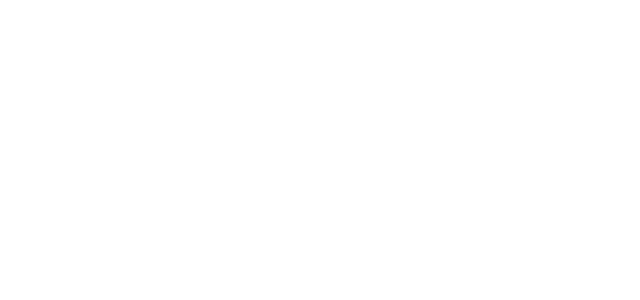
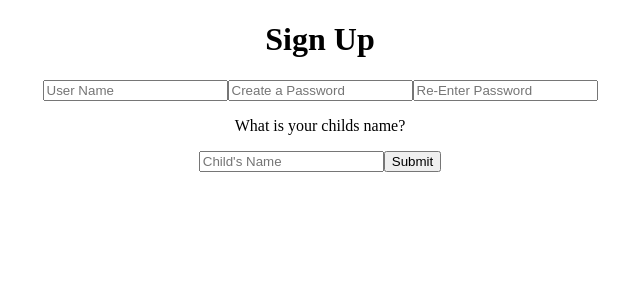
Before and after one commit to Bw-Gigapet-4/FE, a React (Create React App) app in the folder gigapet/: page /signup in a window 1280 px wide. Shown: the top 300 px of the page, without its empty margins (320-960 px from the left). Built offline with nearby package versions, Linux system fonts and the light colour scheme.

Commit message:
Set up SignUp form.

```diff
--- a/gigapet/src/App.js
+++ b/gigapet/src/App.js
@@ -1,10 +1,12 @@
 import React from 'react';
 import './App.css';
+
+import SignUp from "./components/SignUp";
 
 function App() {
   return (
     <div className="App">
-
+      <SignUp />
     </div>
   );
 }
--- a/gigapet/src/components/SignUp.js
+++ b/gigapet/src/components/SignUp.js
@@ -2,25 +2,70 @@
 import { withFormik, Form, Field } from 'formik';
 import * as Yup from 'yup';
 
-export default function SignUp(){
+const SignUpFields =({ errors, touched })=>{
     return(
         <div>
             <Form>
                 <h1>Sign Up</h1>
-                <Field type="text" name="fname" placeholder="First Name" />
 
-                <Field type="text" name="lname" placeholder="Last Name" />
+                <Field type="text" name="name" placeholder="User Name" />
+                {touched.name && errors.name && <p>{errors.name}</p>}
 
-                <Field type="text" name="uname" placeholder="User Name" />
+                <Field type="password" name="password" placeholder="Create a Password" />
+                {touched.password && errors.password && <p>{errors.password}</p>}
 
-                <Field type="email" name="email" placeholder="Email" />
+                <Field type="password" name="ckPassword" placeholder="Re-Enter Password" />
+                {touched.ckPassword && errors.ckPassword && <p>{errors.ckPassword}</p>}
 
-                <Field type="password" name="password" placeholder="Password" />
+                <p>What is your childs name?</p>
 
-                <Field type="password" name="ckpassword" placeholder="Re-Enter Password" />
+                <Field type="text" name="childName" placeholder="Child's Name" />
+                {touched.childName && errors.childName && <p>{errors.childName}</p>}
+
+                <button type="submit">Submit</button>
 
             </Form>
 
         </div>
-    )
+    );
 }
+
+const SignUp = withFormik({
+    mapPropsToValues({name, password, childName}){
+        return{
+            name: name || "",
+            password: password || "",
+            childName: childName || "",
+        };
+    },
+
+    validationSchema: Yup.object().shape({
+        name: Yup
+        .string()
+        .required("User Name is required"),
+
+        password: Yup
+        .string()
+        .min(8, "Password must be at least 8 characters long")
+        .required("Password is required"),
+
+        ckPassword: Yup
+        .string()
+        .required("You must re-enter your password")
+        .oneOf([Yup.ref("password"),null], "Passwords must match."),
+        // .test("Passwords match.", "Passwords must match.", function(value){
+        //     return this.parent.password === value;
+        // }),
+
+        childName: Yup
+        .string()
+        .required("Child Name is required"),
+    }),
+
+    handleSubmit(values){
+        console.log("submit from signUp", values);
+    }
+
+})(SignUpFields);
+
+export default SignUp;
```
Also changed, not shown: gigapet/src/components/LogIn.js (+10 -3 lines).
